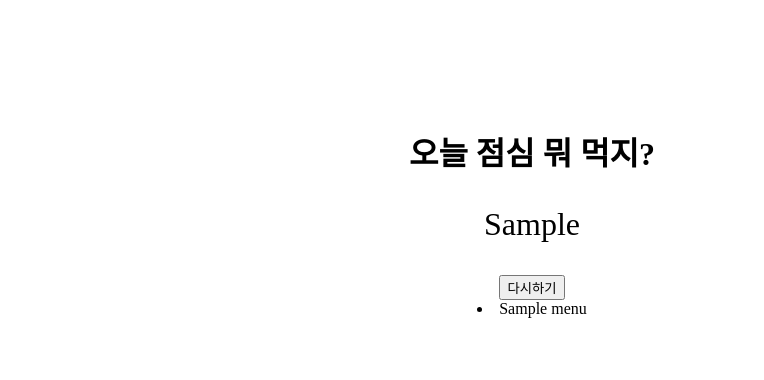
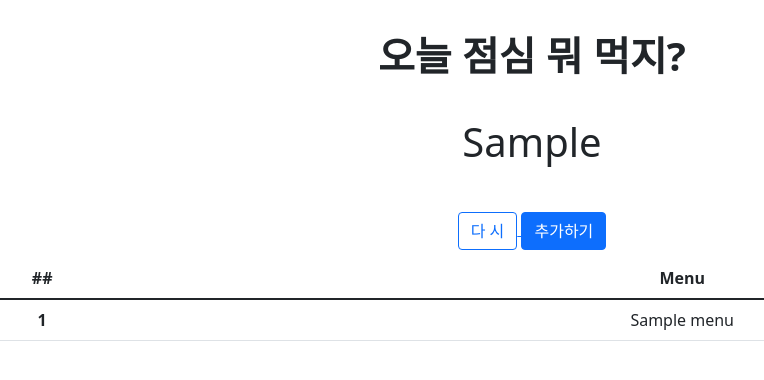
Before and after one commit to Kogoon/simsim, a Flask app: template templates/lunch.html in a window 1280 px wide. Shown: the top 380 px of the page, without its empty margins (108-872 px from the left). Run offline with Flask 2, Linux system fonts and the light colour scheme; the template is opened without the code that fills it: most values are stand-ins (such as "Sample title", 1, 10 or a date in 2020).

Commit message:
20220511 Working...

```diff
--- a/main.py
+++ b/main.py
@@ -1,27 +1,57 @@
-from flask import Flask, render_template, request
+import os
+import random
+import sqlite3 as sql
 
-import random
+from flask import Flask, render_template, request, redirect, url_for
 
 app = Flask(__name__)
+lunch_list = ["마라탕", "맥도날드", "인도카레", "육수당", "돈카츠", "서브웨이", "라멘", "초밥"]
 
 def menu_choice(lunch_list):
-		menu = random.sample(lunch_list, k=1)
+	menu = random.sample(lunch_list, k=1)
 
-		return menu
+	return menu
 
 @app.route('/', methods = ['GET'])
 def lunch():
-		lunch_list = ["마라탕", "맥도날드", "인도카레", "육수당", "돈카츠", "서브웨이", "라멘", "초밥"]
 
-		if request.methods == "GET":
+	if request.method == "GET":
 
-				menu = "".join(menu_choice(lunch_list))
+		menu = "".join(menu_choice(lunch_list))
 
-				return render_template('lunch.html', lunch_menu=menu, lunch_menus=lunch_list)
+		return render_template('lunch.html', lunch_menu=menu, lunch_menus=lunch_list)
 
-		elif request.methods == "POST":
-				pass
+
+@app.route('/add_menu', methods=['POST', 'GET'])
+def add_menu():
+	if request.method == "POST":
+
+		menu = request.form.get('menu_add', False)
+
+		lunch_list.append(menu)
+
+		return redirect(url_for('lunch'))
+
+	else:
+		return render_template('addmenu.html')
+
+	"""
+	elif request.method == "POST":
+		try:
+			menu = request.form['menu']
+
+			with sql.connect('database.db') as con :
+				cur = con.cursor()
+
+				cur.execute('INSERT INTO menus (menu) values(?)', (menu))
+
+				con.commit()
+
+		finally:
+			#return render_template('lunch.html', lunch_menu=menu, lunch_menus=lunch_list)
+			con.close()
+	"""
 
 
 if __name__ == '__main__':
-		app.run(host='0.0.0.0', port=80)
+	app.run(host='0.0.0.0', port=5000, debug=True)
--- a/static/css/style.css
+++ b/static/css/mystyle.css
@@ -10,3 +10,9 @@
 .lunch_center {
 	margin: 0, auto;
 }
+
+/* Rounded border */
+hr.rounded {
+	border-top: 8px solid #bbb;
+	border-radius: 5px;
+  }
--- a/templates/head.html
+++ b/templates/head.html
@@ -1,12 +1,13 @@
 <head>
+  <meta charset="UTF-8">
 
 	{# TITLE #}
-	{% block title %} 오늘 점심 뭐 먹지? {% endblock %}
+	{# {% block title %} 점심 뭐 먹지? {% endblock %} #}
+  <title> 점심 뭐 먹지? </title>
 
 	{# DEFAULT CSS LINK #}
-   <link rel="stylesheet" href="{{ url_for('static', filename='css/style.css') }}">
+   <link rel="stylesheet" href="{{ url_for('static', filename='css/mystyle.css') }}">
 
   {# BOOTSTRAP LINK #}
   <link href="https://cdn.jsdelivr.net/npm/bootstrap@5.1.3/dist/css/bootstrap.min.css" rel="stylesheet" integrity="sha384-1BmE4kWBq78iYhFldvKuhfTAU6auU8tT94WrHftjDbrCEXSU1oBoqyl2QvZ6jIW3" crossorigin="anonymous">
-
 </head>
--- a/templates/lunch.html
+++ b/templates/lunch.html
@@ -1,19 +1,39 @@
 <!DOCTYPE html>
 <html lang="ko">
-  <head>
-		<meta charset="UTF-8">
-    <title>점심뭐먹지?</title>
-		<link rel="stylesheet" href="{{ url_for('static', filename='css/style.css') }}">
-  </head>
-  <body>
-		<div class='lunch_center'>
-			<h1>오늘 점심 뭐 먹지?</h1>
-			<p> {{ lunch_menu }}</p>
-			<a href="{{ url_for('lunch') }}"><button>다시하기</button></a>
 
-			{% for menu in lunch_menus %}
-			<li>{{ menu }}</li>
-			{% endfor %}
+	{% include 'head.html' %}
+
+	<body>
+		<div class='text-center'>
+			<h1 class="fw-bold fs-1 mt-3 pt-3">오늘 점심 뭐 먹지?</h1>
+			<p class="fs-1 p-4"> {{ lunch_menu }}</p>
+			<a href="{{ url_for('lunch') }}">
+				<button type="button" class="btn btn-outline-primary">다 시</button>
+			</a>
+
+			<a href="{{ url_for('add_menu') }}"><button type="button" class="btn btn-primary">추가하기</button></a>
+
+			<div class=".container-lg mt-2 mp-2">
+				<table class="table">
+					<thead>
+					<tr>
+						<th scope="col">##</th>
+						<th scope="col">Menu</th>
+					</tr>
+					</thead>
+					<tbody>
+					{% if lunch_menus %}
+						{% for i in range(lunch_menus|length) %}
+						<tr>
+							<th scope="row">{{ i+1 }}</th>
+							<td>{{ lunch_menus[i] }}</td>
+						</tr>
+						{% endfor %}
+					{% endif %}
+					</tbody>
+				</table>
+			</div>
 		<div>
-  </body>
+			<script src="https://cdn.jsdelivr.net/npm/bootstrap@5.1.3/dist/js/bootstrap.bundle.min.js" integrity="sha384-ka7Sk0Gln4gmtz2MlQnikT1wXgYsOg+OMhuP+IlRH9sENBO0LRn5q+8nbTov4+1p" crossorigin="anonymous"></script>
+	</body>
 </html>
```
Also changed, not shown: templates/addmenu.html (added, +14 -0 lines), templates/base.html (+15 -1 lines), database.db (added).
